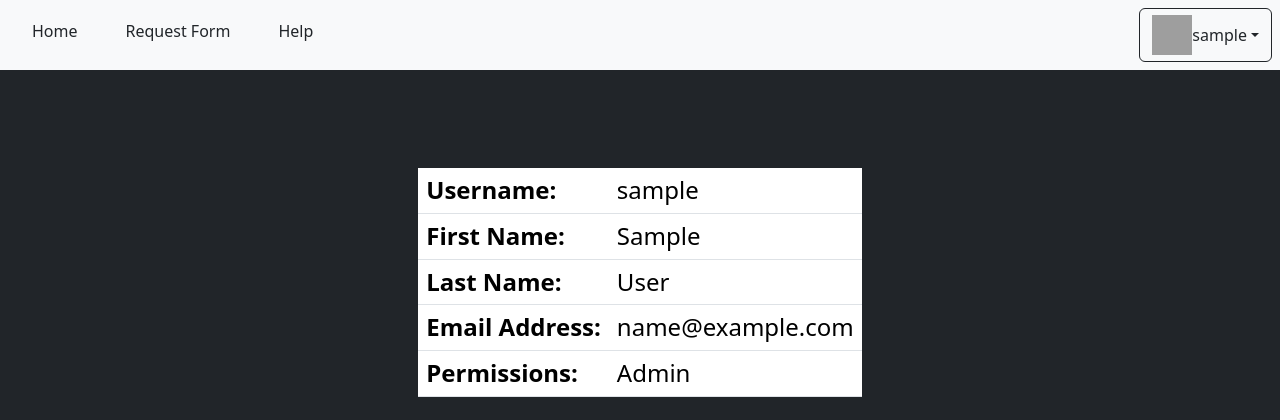
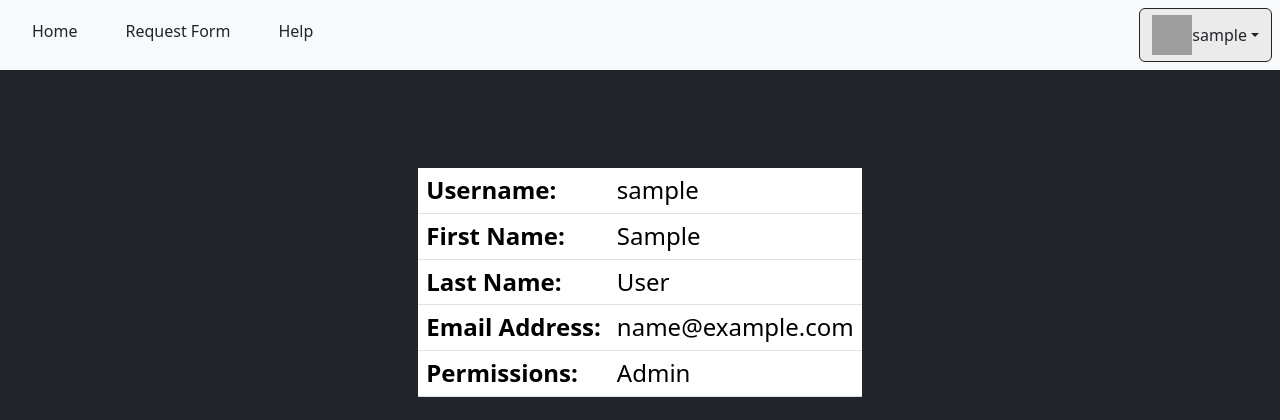
Before and after one commit to scottrmattix/transfer-guide, a Django app: page /account_info/ in a window 1280 px wide, with the pointer over the restyled element. Shown: the top 420 px of the page. Run offline with Django 4.2, Linux system fonts and the light colour scheme; the visitor is signed in with stand-in values (Sample User, id 1); parts of the project's set-up code (start-up, migrations or seed data) failed here and were passed over; some libraries are stand-ins or nearby versions; grey boxes are pictures that could not be loaded.

Commit message:
Profile hover doesn't look stupid anymore

```diff
--- a/templates/base.html
+++ b/templates/base.html
@@ -17,6 +17,9 @@
     body{
         margin-top: 15vh;
         margin-bottom: 5vh;
+    }
+    #profile-dropdown:hover{
+        background-color: rgb(235, 235, 235);
     }
 </style>
 {% endif %}
```
